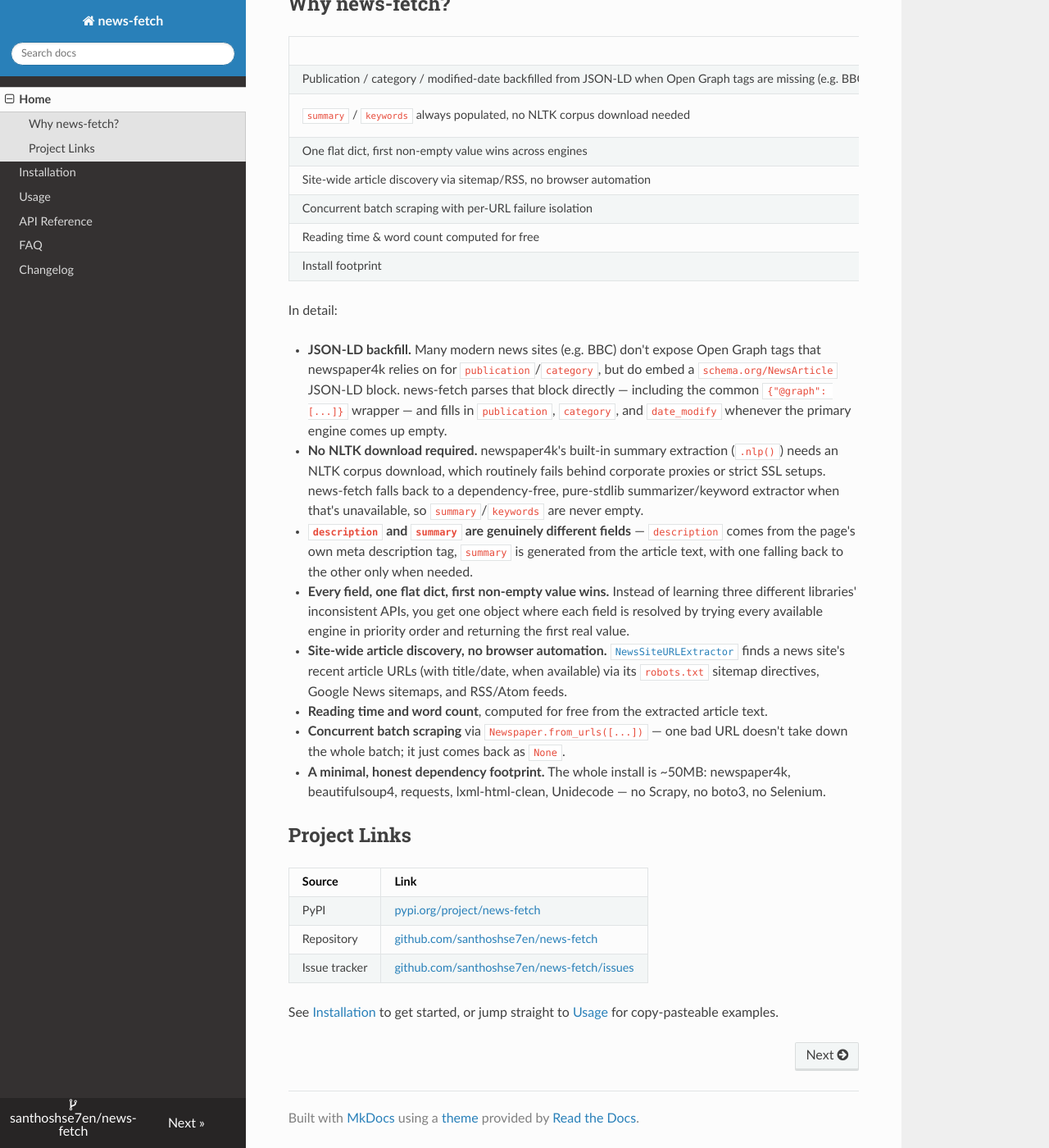
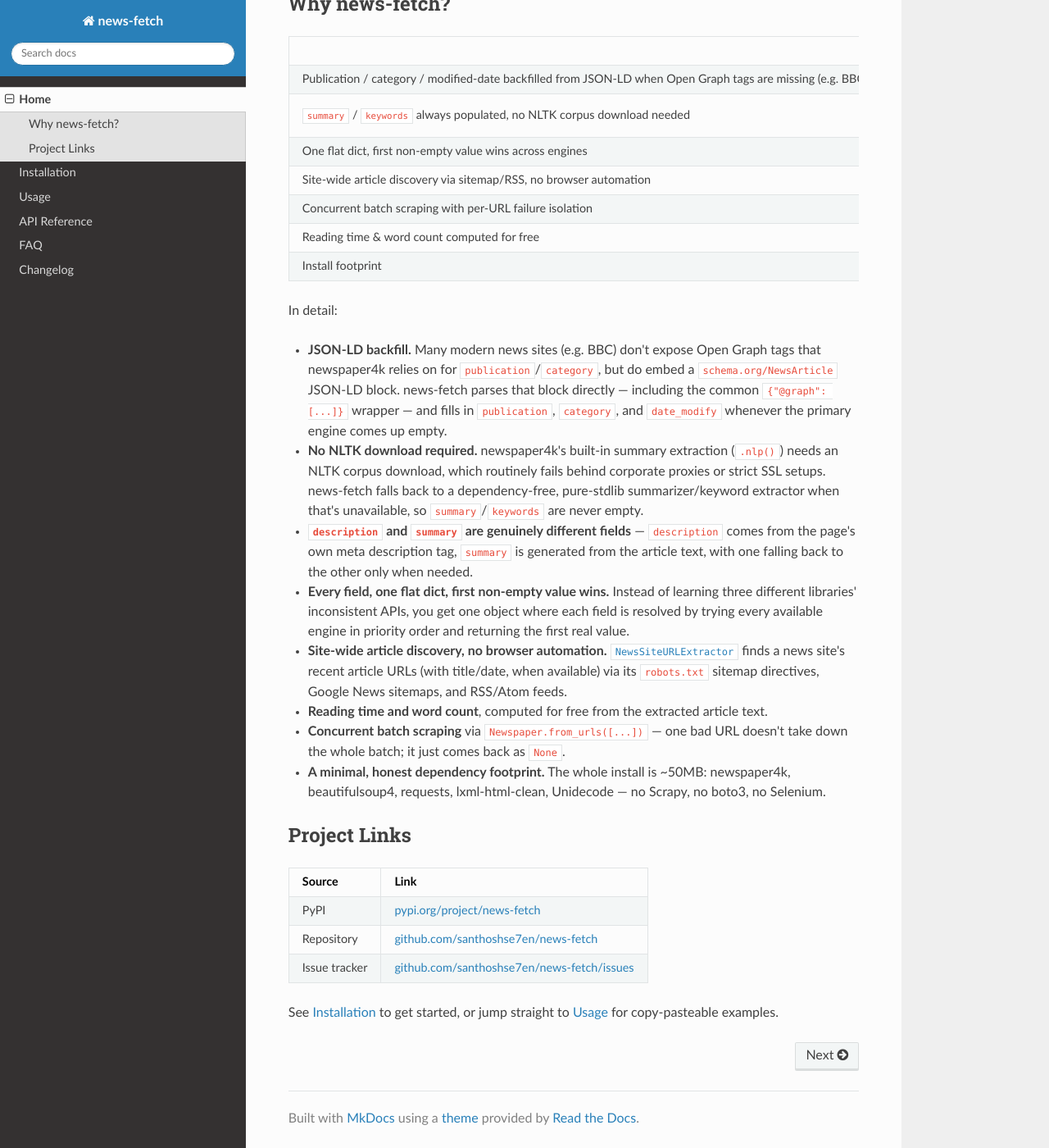
Before and after one commit to santhoshse7en/newsfetch_doc, an MkDocs documentation site: the page built from docs/index.md, in a window 1280 px wide and 1400 px high, scrolled down 365 px. Shown: the whole window at 82% size. Built offline with MkDocs 1.6.1, drawn with Linux system fonts in a browser that asks for light colours; nearby versions of some CDN libraries.

Commit message:
Hide the readthedocs theme's version flyout widget
The .rst-versions flyout is designed for actual ReadTheDocs.org hosting
and needs their injected JS to render correctly. On GitHub Pages it just
overlapped the sidebar with a half-rendered repo-name + next/previous box.
Hides it via custom CSS instead of dropping repo_url/repo_name (which
would still leave stray next/previous fragments on paginated pages).

```diff
--- /dev/null
+++ b/docs/css/extra.css
@@ -0,0 +1,7 @@
+/* The readthedocs theme's version flyout is meant for actual ReadTheDocs.org
+   hosting (real version switching via their injected JS). On GitHub Pages it
+   has no functioning JS behind it and just overlaps the sidebar with a
+   half-rendered repo-name + next/previous box, so hide it entirely. */
+.rst-versions {
+    display: none !important;
+}
--- a/mkdocs.yml
+++ b/mkdocs.yml
@@ -18,3 +18,6 @@
   hljs_languages:
     - python
     - bash
+
+extra_css:
+  - css/extra.css
```
Also changed, not shown: site/404.html, site/api-reference/index.html, site/changelog/index.html, site/css/extra.css (added), site/faq/index.html, site/index.html, site/installation/index.html, site/search.html, site/usage/index.html.
